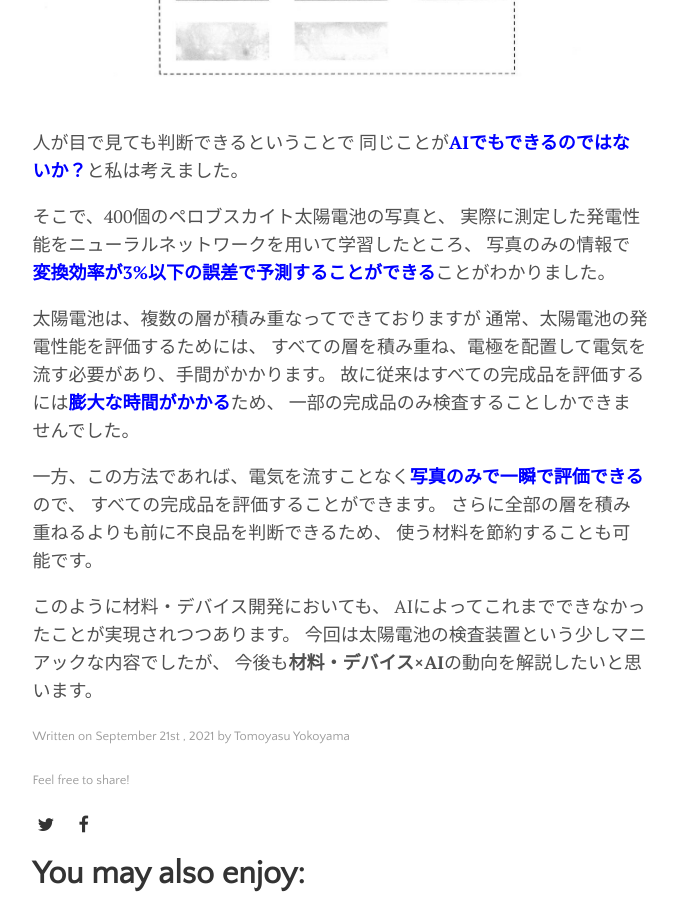
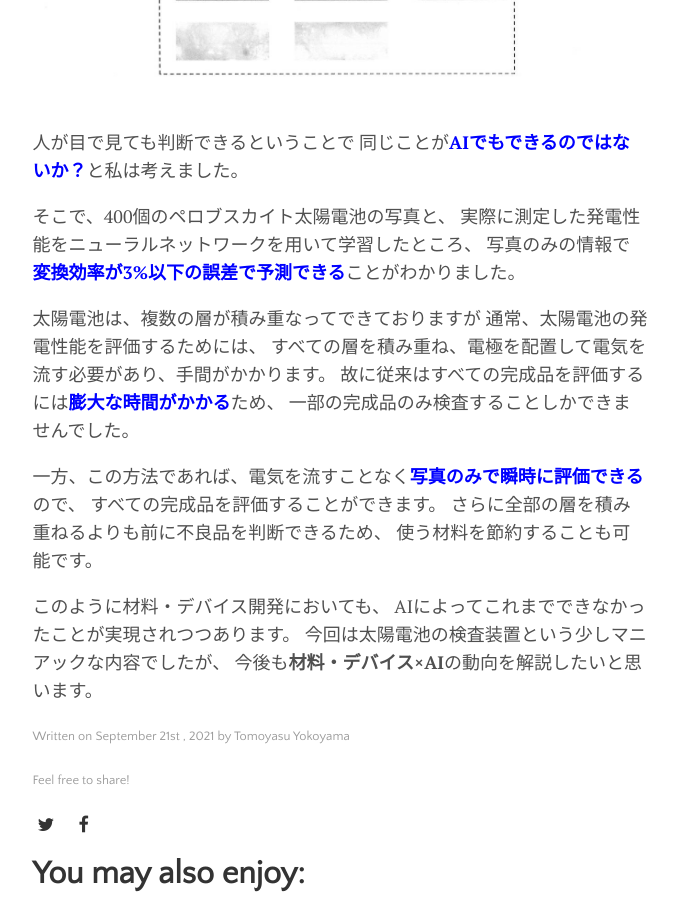
Before and after one commit to yokoyamatomoyasu/yokoyamatomoyasu.github.io, a Jekyll site: the page built from _posts/2021-09-21-patent-yoko-1.md, in a window 1280 px wide and 900 px high, scrolled down 2730 px. Shown: the whole window, without its empty margins (300-978 px from the left). Built offline with Jekyll 4.4.1, drawn with Linux system fonts in a browser that asks for light colours.

Commit message:
GitHub pages site with Jekyll

```diff
--- a/_posts/2021-09-21-patent-yoko-1.md
+++ b/_posts/2021-09-21-patent-yoko-1.md
@@ -23,7 +23,7 @@ AIによりその写真をもとに太陽電池の出来具合を調べる特許
 ![エビフライトライアングル](../assets/img/JPA_502005473_i_000009.jpg)
 
 ### なにがすごいの？
-**<font color="Blue">太陽電池の画像だけで発電性能を瞬時に、かつ高い精度で予測できる</font>**ことがすごい点です。
+AIをつかうことで**<font color="Blue">太陽電池の画像だけで発電性能を瞬時に、かつ高い精度で予測できる</font>**ことがすごい点です。
 
 この検査装置のポイントはペロブスカイト太陽電池にあります。
 
@@ -44,20 +44,20 @@ AIによりその写真をもとに太陽電池の出来具合を調べる特許
 例えば、（白黒で見にくいですが）変換効率が高いペロブスカイト太陽電池は、
 以下のようにムラが少なくきれいですが、
 
-![エビフライトライアングル](../assets/img/JPA_502005473_i_000011.jpg)
+![高変換効率PSC](../assets/img/JPA_502005473_i_000011.jpg)
 
 変換効率が低いペロブスカイト太陽電池の写真は、
 濃淡があったり、色が濃すぎたりと、目でみても違いがわかります。
 これは従来の太陽電池にはない特徴です。
 
-![エビフライトライアングル](../assets/img/JPA_502005473_i_000012.jpg)
+![低変換効率PSC](../assets/img/JPA_502005473_i_000012.jpg)
 
 人が目で見ても判断できるということで
 同じことが**<font color="Blue">AIでもできるのではないか？</font>**と私は考えました。
 
 そこで、400個のペロブスカイト太陽電池の写真と、
 実際に測定した発電性能をニューラルネットワークを用いて学習したところ、
-写真のみの情報で**<font color="Blue">変換効率が3%以下の誤差で予測することができる</font>**ことがわかりました。
+写真のみの情報で**<font color="Blue">変換効率が3%以下の誤差で予測できる</font>**ことがわかりました。
 
 太陽電池は、複数の層が積み重なってできておりますが
 通常、太陽電池の発電性能を評価するためには、
@@ -65,7 +65,7 @@ AIによりその写真をもとに太陽電池の出来具合を調べる特許
 故に従来はすべての完成品を評価するには**<font color="Blue">膨大な時間がかかる</font>**ため、
 一部の完成品のみ検査することしかできませんでした。
 
-一方、この方法であれば、電気を流すことなく**<font color="Blue">写真のみで一瞬で評価できる</font>**ので、
+一方、この方法であれば、電気を流すことなく**<font color="Blue">写真のみで瞬時に評価できる</font>**ので、
 すべての完成品を評価することができます。
 さらに全部の層を積み重ねるよりも前に不良品を判断できるため、
 使う材料を節約することも可能です。
```
